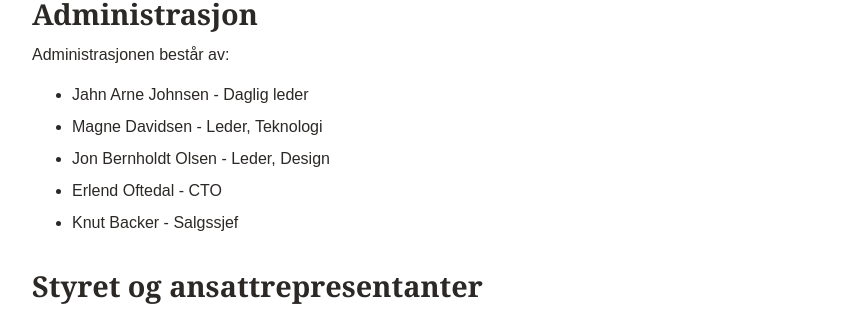
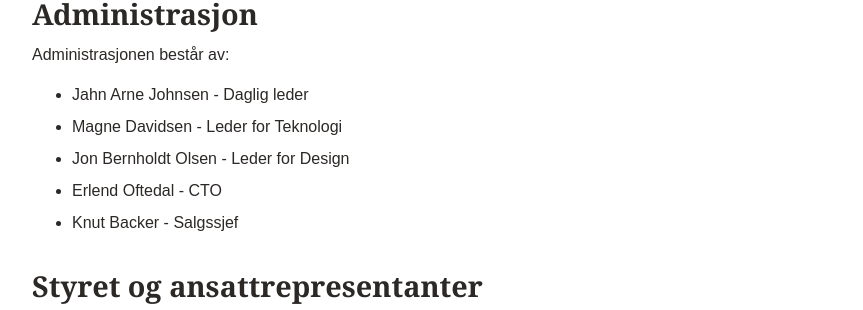
Before and after one commit to blankoslo/about-blank, a Jekyll site: the page built from index.md, in a window 1280 px wide and 900 px high, scrolled down 4149 px. Shown: the part 144-454 px from the top of the window, without its empty margins (208-1071 px from the left). Built offline with Jekyll 4.4.1, drawn with Linux system fonts in a browser that asks for light colours.

Commit message:
Update organisering.md
Tekstendring

```diff
--- a/content/organisering.md
+++ b/content/organisering.md
@@ -8,8 +8,8 @@ permalink: /organisering/
 Administrasjonen består av:
 
 - Jahn Arne Johnsen - Daglig leder
-- Magne Davidsen - Leder, Teknologi
-- Jon Bernholdt Olsen - Leder, Design
+- Magne Davidsen - Leder for Teknologi
+- Jon Bernholdt Olsen - Leder for Design
 - Erlend Oftedal - CTO
 - Knut Backer - Salgssjef
 
```
